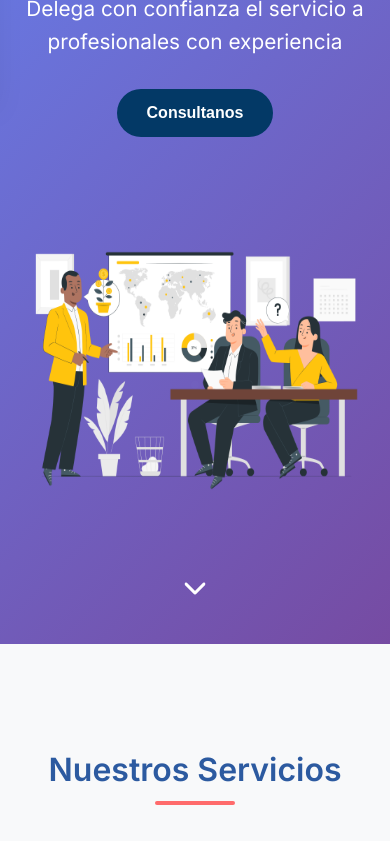
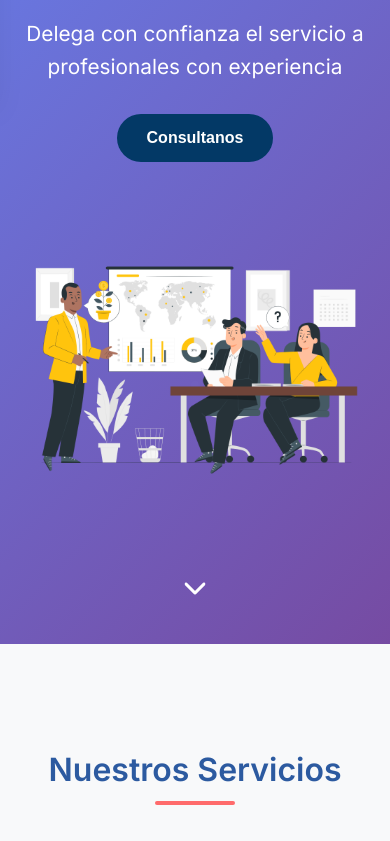
Before and after one commit to rbdesignigz/solonesnyk, a plain HTML site: page index.html in a window 390 px wide. Shown: the part 200-1041 px from the top of the page. Drawn offline with Linux system fonts and the light colour scheme.

Commit message:
Update styles.css

```diff
--- a/styles.css
+++ b/styles.css
@@ -565,7 +565,8 @@ body {
     }
 
     .hero img{
-        height: 400px;
+        height: 350px;
+        width: 350px;
     }
 
     .nav-menu.active {
```
